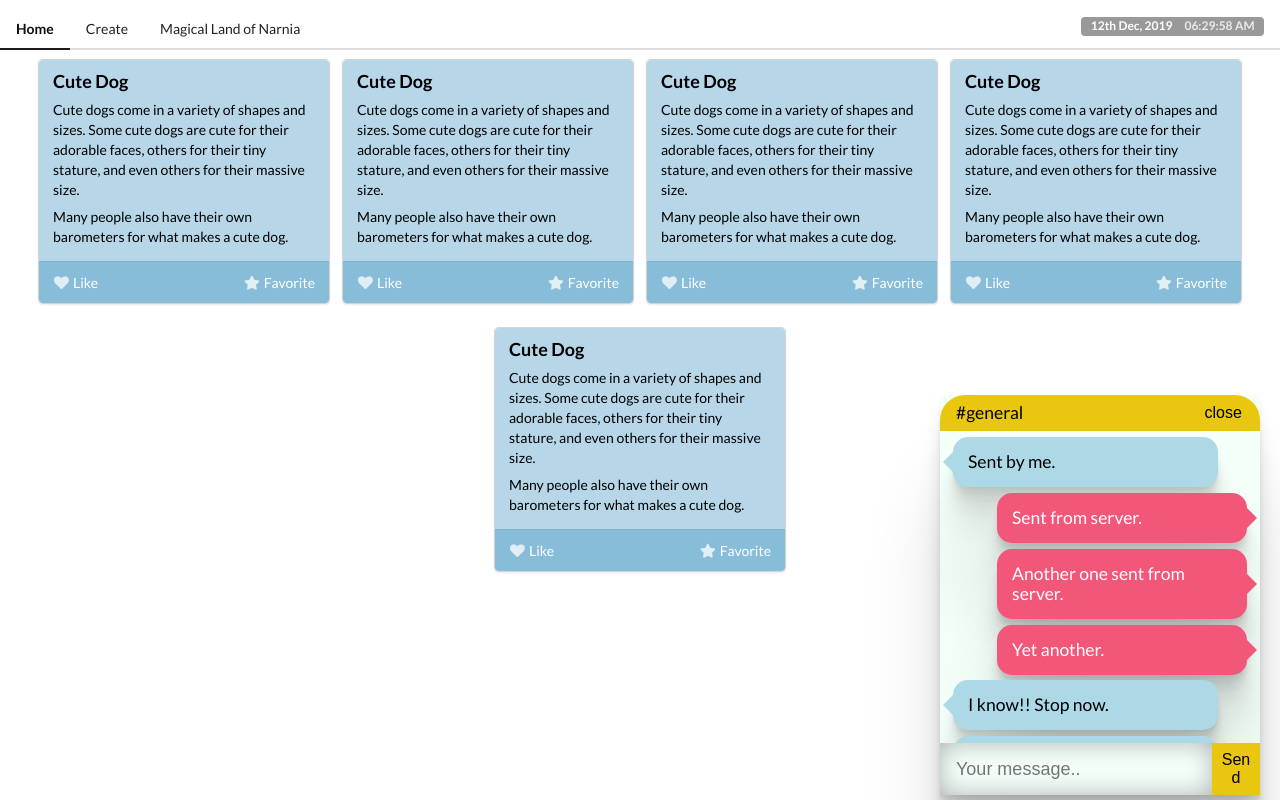
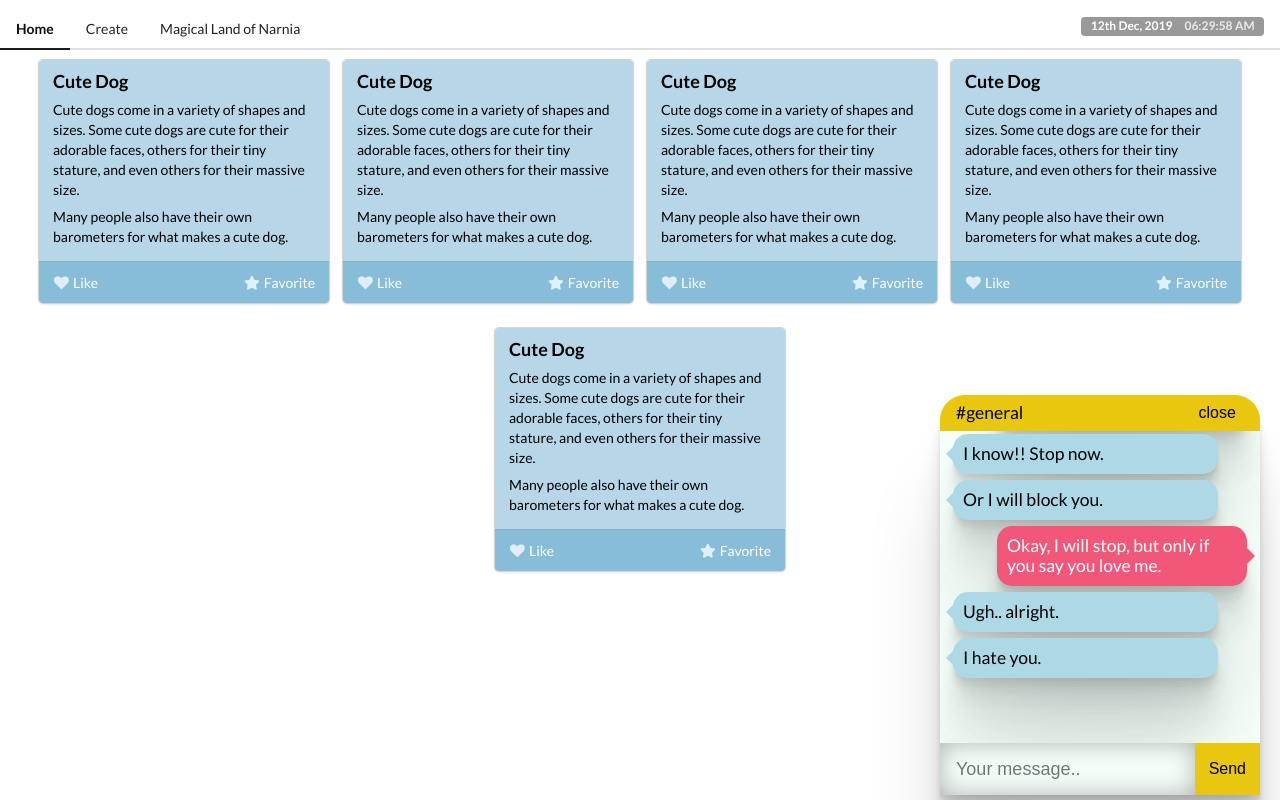
Before and after one commit to ShaminAsfaq/shamin-lives, a React (Create React App) app: page / in a window 1280 px wide. Built offline with nearby package versions, Linux system fonts and the light colour scheme.

Commit message:
Message List: scroll to bottom for the latest message implemented.

```diff
--- a/src/chat/Chat.js
+++ b/src/chat/Chat.js
@@ -50,8 +50,8 @@ const Chat = () => {
     let [visible, updateVisible] = useState(true);
     let [hiddenElement, updateHiddenElement] = useState([]);
     let [messageList, updateMessageList] = useState(availableMessages);
-    let counter = 0;
 
+    //  Buggy. Takes the ENTER press twice, resulting in instability.
     const onEnter = (event) => {
         if(event.which === 13){
             event.target.dispatchEvent(new Event("submit", {cancelable: true}));
@@ -69,18 +69,57 @@ const Chat = () => {
             updateHiddenElement(foundDiv[0]);
         }
 
+        var messageList = document.getElementsByClassName("message-list-div")[0];
+        if(messageList){
+            messageList.scrollTop = messageList.scrollHeight;
+        }
+
+        // window.scrollTo({
+        //     top: lastMessage.body.scrollHeight,
+        //     left: 0,
+        //     behavior: 'smooth'
+        //   });
+
+        //  to Send message on ENTER press
         // document.getElementsByClassName("chat-input-text-area")[0].addEventListener("keypress", onEnter);
 
     });
 
+    let trimSpaceOnlyFromStartAndEnd = (string) => {
+        let len = string.length;
+        let result = '';
+
+        for(let idx=0; idx<len; idx++){
+            if(string[idx]===' ') {
+                continue;
+            }
+            result = string.substring(idx);
+            break;
+        }
+
+        len = result.length;
+        for(let idx=len-1; idx>=0; idx--){
+            if(string[idx]===' ') {
+                continue;
+            }
+            result = result.substring(0, idx+1);
+            break;
+        }
+
+        return result;
+    }
+
     let onSendMessage = () => {
         let text = document.getElementsByClassName('chat-input-text-area')[0].value;
+        text = trimSpaceOnlyFromStartAndEnd(text);
 
-        let newMessage = {
-            user: 'client',
-            message: text
-        };
-        updateMessageList([...messageList, newMessage]);
+        if(text.length>0) {
+            let newMessage = {
+                user: 'client',
+                message: text
+            };
+            updateMessageList([...messageList, newMessage]);
+        }
         document.getElementsByClassName('chat-input-text-area')[0].value = '';
     };
 
@@ -97,7 +136,7 @@ const Chat = () => {
     }
 
     return(
-        <div>
+        <div style={{display: 'flex', flexWrap: 'wrap'}}>
             {
                 visible &&
                 <div className='chat-window'>
--- a/src/styles/components/Chat.css
+++ b/src/styles/components/Chat.css
@@ -8,7 +8,7 @@
 	bottom: 5px;
     /* background: rgb(245, 245, 245); */
     background: #f5fffa;
-    border-radius: 5px 5px 0px 0px;
+    border-radius: 25px 25px 0px 0px;
     z-index:100;
     /* border-style: solid; */
 
@@ -28,11 +28,79 @@
     /* left: 20px; */
 	bottom: 5px;
     background: rgb(245, 245, 245);
-    border-radius: 5px 5px 0px 0px;
+    border-radius: 25px 25px 0px 0px;
     z-index:100;
 }
 
+.chat-box-head {
+    min-height: 10%;
+
+
+    background-color: #e8c70e;
+    /* background-color: black; */
+    padding: 2.5% 1% 2.5% 5%;
+    /* padding: 2.5%; */
+    /* text-align: center; */
+    /* font-weight: bold; */
+    color: black;
+    font-size: 1.25rem;
+    border-radius: 25px 25px 0px 0px;
+
+}
+
+.close-button {
+    float: right;
+    background-color: #e8c70e;
+    border: none;
+    border-radius: 50px;
+    color: black;
+    font-size: 16px;
+    cursor: pointer;
+    margin-right: 5%;
+    /* width: 13%; */
+}
+
+
+.message-list-div {
+    min-height: 60%;
+
+
+    top: 5%;
+    right: 3%;
+    left: 3%;
+    height: 80%;
+    /* position: absolute; */
+    /* border-radius: 25px; */
+
+
+    /* ScrollBar Starts */
+    /* Originally from: https://stackoverflow.com/a/16671476/5554993 */
+
+    /* overflow-y: scroll; */
+    overflow-x: hidden;
+    /* Increase/decrease this value for cross-browser compatibility */
+    padding-right: 13px;
+    padding-left: 13px;
+    /* So the width will be 100% + 17px */
+    box-sizing: content-box;
+
+    /* ScrollBar Ends */
+
+
+
+    /* Meant to break long words and spaces */
+
+    /* overflow-wrap: break-word; */
+    /* word-wrap: break-word; */
+    /* word-break: break-all; */
+    /* word-break: break-word; */
+    /* hyphens: auto; */
+}
+
 .chat-input {
+    min-height: 10%;
+
+
     /* margin-top: 80% !important; */
     height: 13%;
     position: absolute !important;
@@ -60,33 +128,15 @@
     box-shadow: inset 0px 0px 25px 0px rgba(0,0,0,0.3);
 }
 
-.chat-input-text-field {
-    border-radius: 0 !important;
-    border: none !important;
-    background: #fff0f2 !important;
-}
-
 .send-button {
     background-color: #e8c70e;
     border: none;
     color: black;
     font-size: 16px;
     cursor: pointer;
-    width: 15%;
+    width: 25%;
 
     overflow-wrap: break-word;
-}
-
-.close-button {
-    float: right;
-    background-color: #e8c70e;
-    border: none;
-    border-radius: 50px;
-    color: black;
-    font-size: 16px;
-    cursor: pointer;
-    padding-right: 5%;
-    /* width: 13%; */
 }
 
 .send-button:hover {
@@ -97,48 +147,3 @@
 .send-button:focus, .close-button:focus {
     outline:0;
 }
-
-.chat-box-head {
-    background-color: #e8c70e;
-    padding: 2.5% 1% 2.5% 5%;
-    /* padding: 2.5%; */
-    /* text-align: center; */
-    /* font-weight: bold; */
-    color: black;
-    font-size: 1.25rem;
-    border-radius: 25px 25px 0px 0px;
-}
-
-
-.message-list-div {
-    top: 5%;
-    right: 3%;
-    left: 3%;
-    height: 80%;
-    /* position: absolute; */
-    border-radius: 6px;
-
-
-    /* ScrollBar Starts */
-    /* Originally from: https://stackoverflow.com/a/16671476/5554993 */
-
-    /* overflow-y: scroll; */
-    overflow-x: hidden;
-    /* Increase/decrease this value for cross-browser compatibility */
-    padding-right: 13px;
-    padding-left: 13px;
-    /* So the width will be 100% + 17px */
-    box-sizing: content-box;
-
-    /* ScrollBar Ends */
-
-
-
-    /* Meant to break long words and spaces */
-
-    /* overflow-wrap: break-word; */
-    /* word-wrap: break-word; */
-    /* word-break: break-all; */
-    /* word-break: break-word; */
-    /* hyphens: auto; */
-}
--- a/src/styles/components/Message.css
+++ b/src/styles/components/Message.css
@@ -13,10 +13,10 @@
     margin-right: 10%;
 	position: relative;
 	background: #add8e6;
-    /* border: 4px solid rgb(245, 245, 245); */
+    /* border: 2px solid rgb(245, 245, 245); */
     color: black;
     font-size: 1.25rem;
-    padding: 15px;
+    padding: 10px;
 
     /* Making the borders round */
 	border-radius: 15px;
@@ -33,7 +33,7 @@
 }
 
 .single-message-inner-div-client:after, .single-message-inner-div-client:before {
-	right: 100%;
+	right: 99%;
 	top: 50%;
 	border: solid transparent;
 	content: " ";
@@ -62,10 +62,10 @@
     margin-left: 15%;
 	position: relative;
 	background: #f25779;
-    /* border: 4px solid rgb(245, 245, 245); */
+    /* border: 2px solid rgb(245, 245, 245); */
     color: white;
     font-size: 1.25rem;
-    padding: 15px;
+    padding: 10px;
 
     /* Making the borders round */
 	border-radius: 15px;
@@ -80,7 +80,7 @@
 }
 
 .single-message-inner-div-server:after, .single-message-inner-div-server:before {
-	left: 100%;
+	left: 99%;
 	top: 50%;
 	border: solid transparent;
 	content: " ";
@@ -113,3 +113,22 @@
 .message-list-div > div:first-child {
     margin-top: 2%;
 }
+
+
+.single-message-inner-div-server:hover {
+	background: #eb4b6e;
+}
+
+.single-message-inner-div-server:hover:after {
+	border-left-color: #eb4b6e;
+}
+
+
+
+.single-message-inner-div-client:hover {
+	background: #9ecad9;
+}
+
+.single-message-inner-div-client:hover:after {
+	border-right-color: #9ecad9;
+}
```
